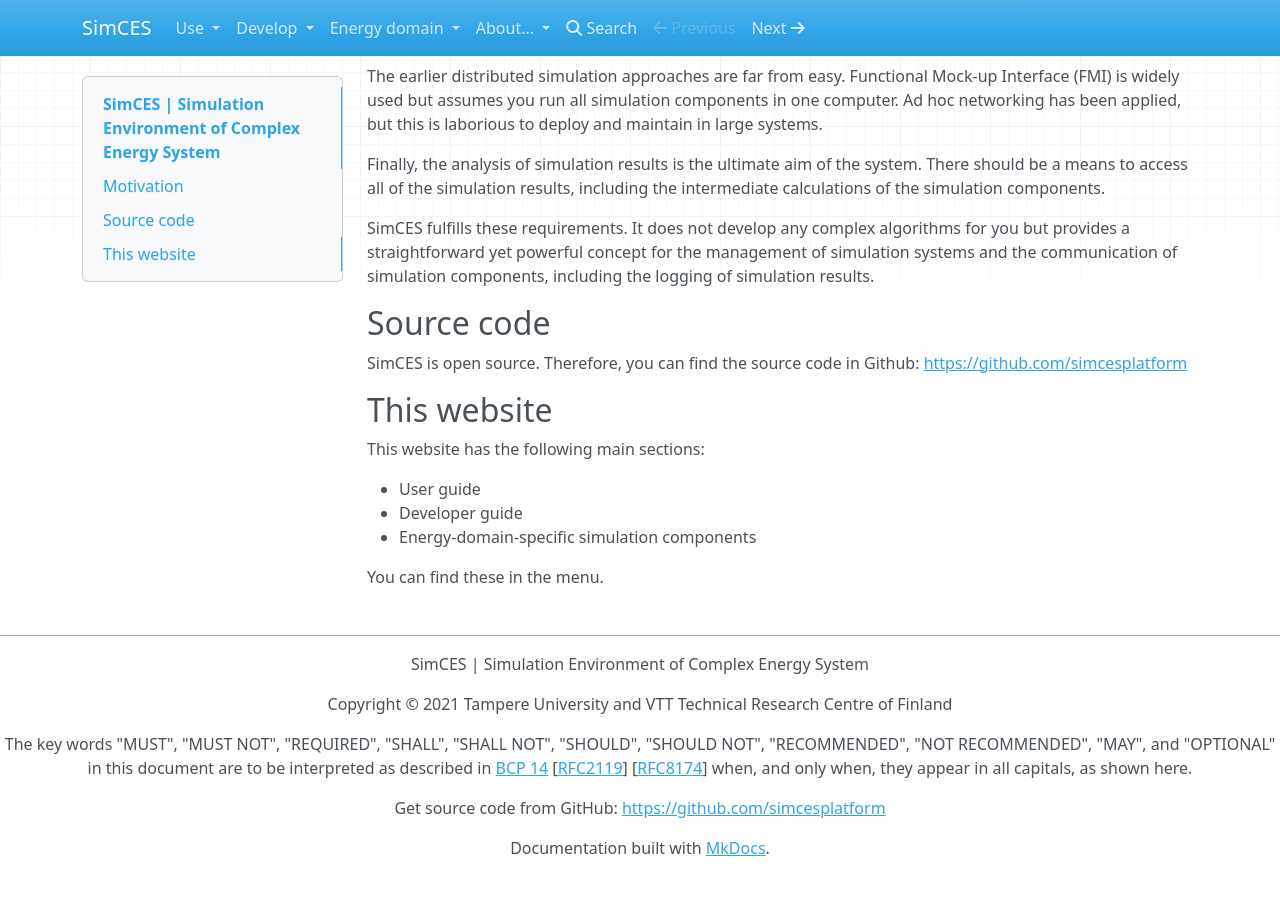
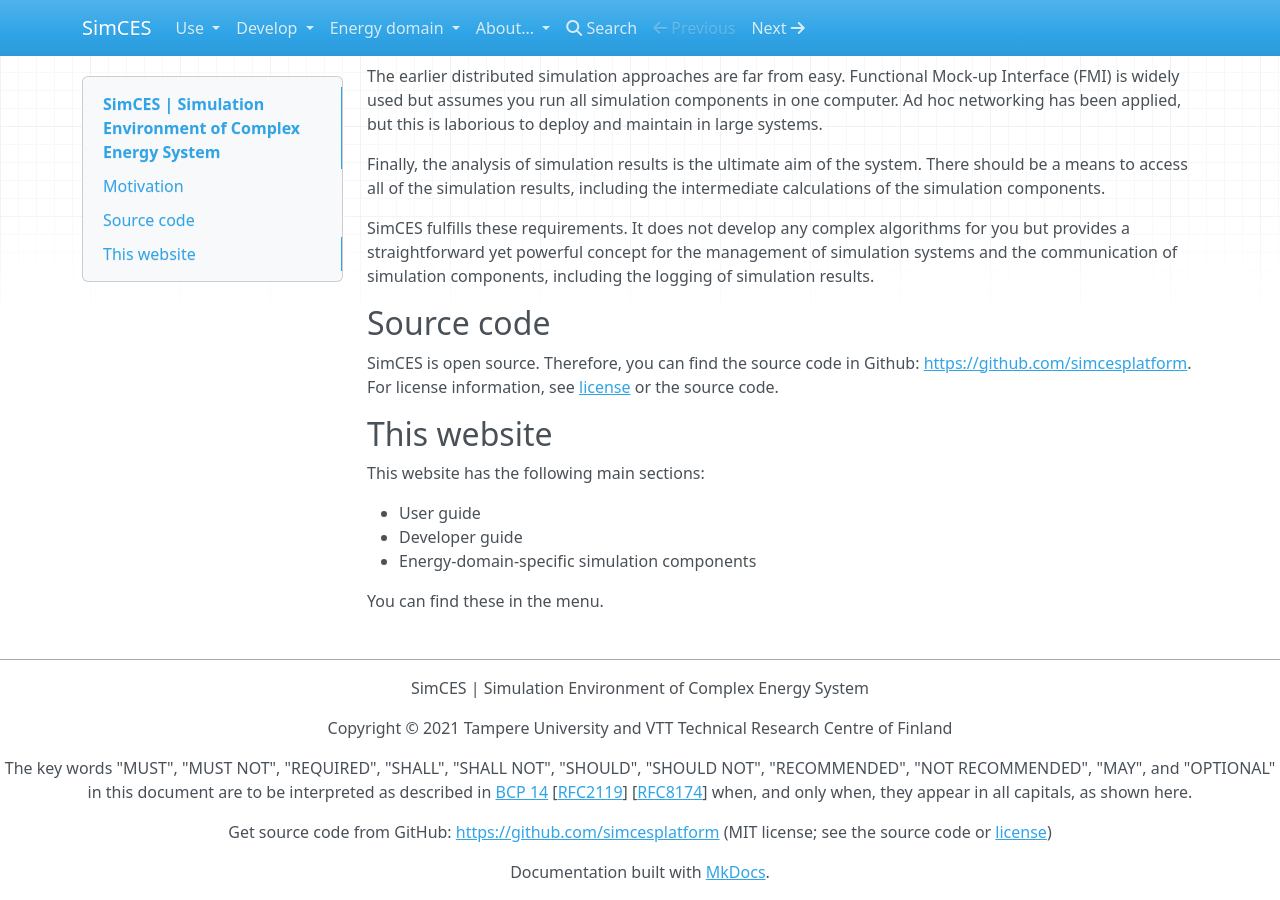
Before and after one commit to simcesplatform/simcesplatform.github.io, an MkDocs documentation site: the page built from markdown/index.md, in a window 1280 px wide and 900 px high, scrolled down 956 px. Built offline with MkDocs 1.6.1, drawn with Linux system fonts in a browser that asks for light colours; nearby versions of some CDN libraries; library files that are not in the unit come from our copies; before the commit the page ends 1832 px from its top, so only the background shows below that.

Commit message:
Add license information

```diff
--- a/markdown/index.md
+++ b/markdown/index.md
@@ -28,7 +28,8 @@
 ## Source code
 
 SimCES is open source.
-Therefore, you can find the source code in Github: [https://github.com/simcesplatform](https://github.com/simcesplatform)
+Therefore, you can find the source code in Github: [https://github.com/simcesplatform](https://github.com/simcesplatform).
+For license information, see [license](license.md) or the source code.
 
 
 ## This website
--- a/mkdocs.yml
+++ b/mkdocs.yml
@@ -126,4 +126,5 @@
             - Energy community demo: energy_scenario-ec-demo.md
     - About...:
       - About...: about.md
+      - License: license.md
       - Maintenance plan: maintenance-plan.md
--- a/overrides/base.html
+++ b/overrides/base.html
@@ -187,7 +187,7 @@
                 <p>{{ config.copyright }}</p>
             {%- endif %}
             <p>The key words "MUST", "MUST NOT", "REQUIRED", "SHALL", "SHALL NOT", "SHOULD", "SHOULD NOT", "RECOMMENDED", "NOT RECOMMENDED", "MAY", and "OPTIONAL" in this document are to be interpreted as described in <a href="https://datatracker.ietf.org/doc/html/bcp14">BCP 14</a> [<a href="https://datatracker.ietf.org/doc/html/rfc2119">RFC2119</a>] [<a href="https://datatracker.ietf.org/doc/html/rfc8174">RFC8174</a>] when, and only when, they appear in all capitals, as shown here.</p>
-            <p>Get source code from GitHub: <a href="https://github.com/simcesplatform">https://github.com/simcesplatform</a></p>
+            <p>Get source code from GitHub: <a href="https://github.com/simcesplatform">https://github.com/simcesplatform</a> (MIT license; see the source code or <a href="../license">license</a>)</p>
             <p>{% trans mkdocs_link='<a href="https://www.mkdocs.org/">MkDocs</a>' %}Documentation built with {{ mkdocs_link }}.{% endtrans %}</p>
           {%- endblock %}
         </footer>
```
Also changed, not shown: markdown/about.md (+2 -1 lines), markdown/license.md (added, +28 -0 lines).
